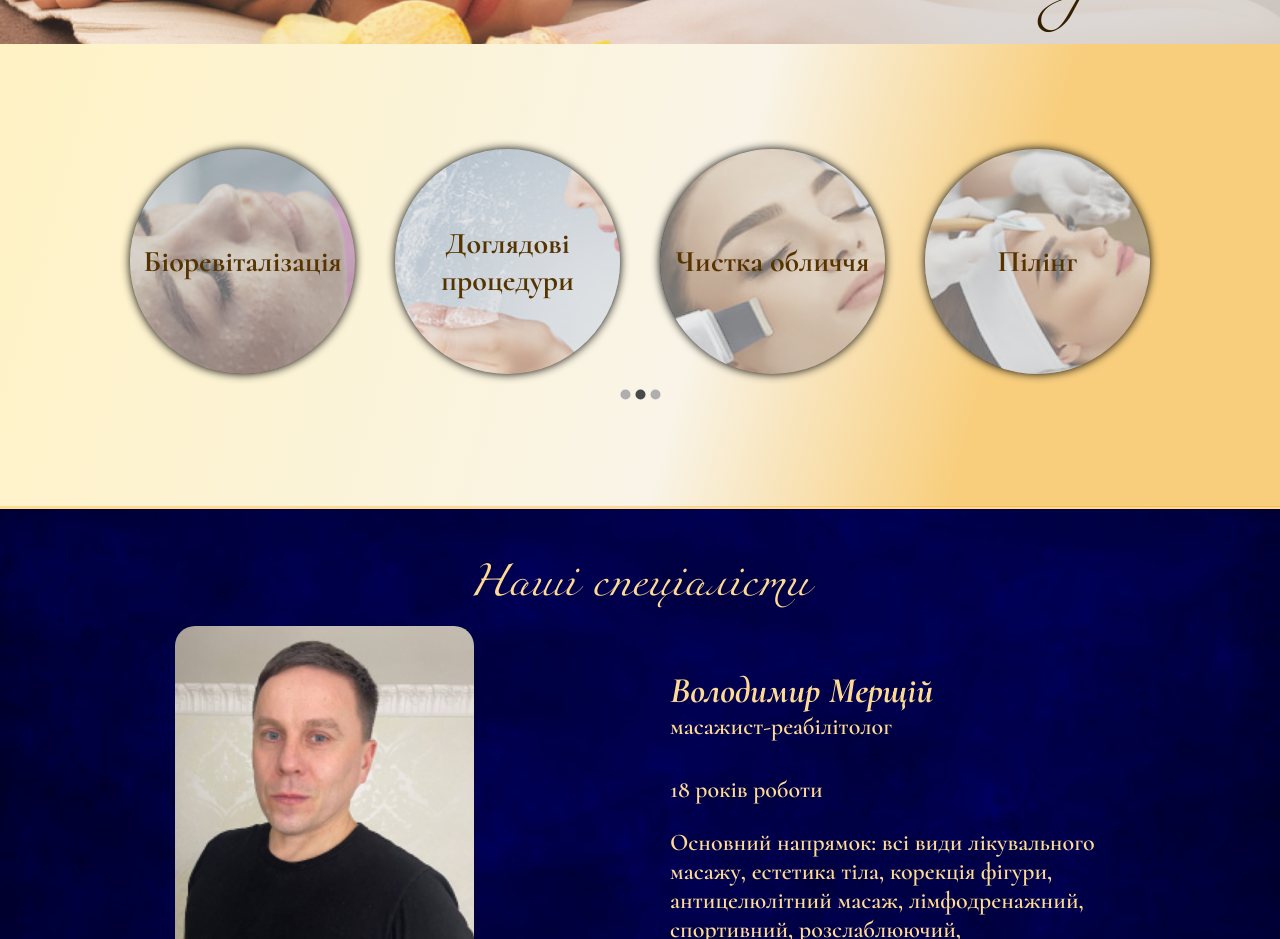
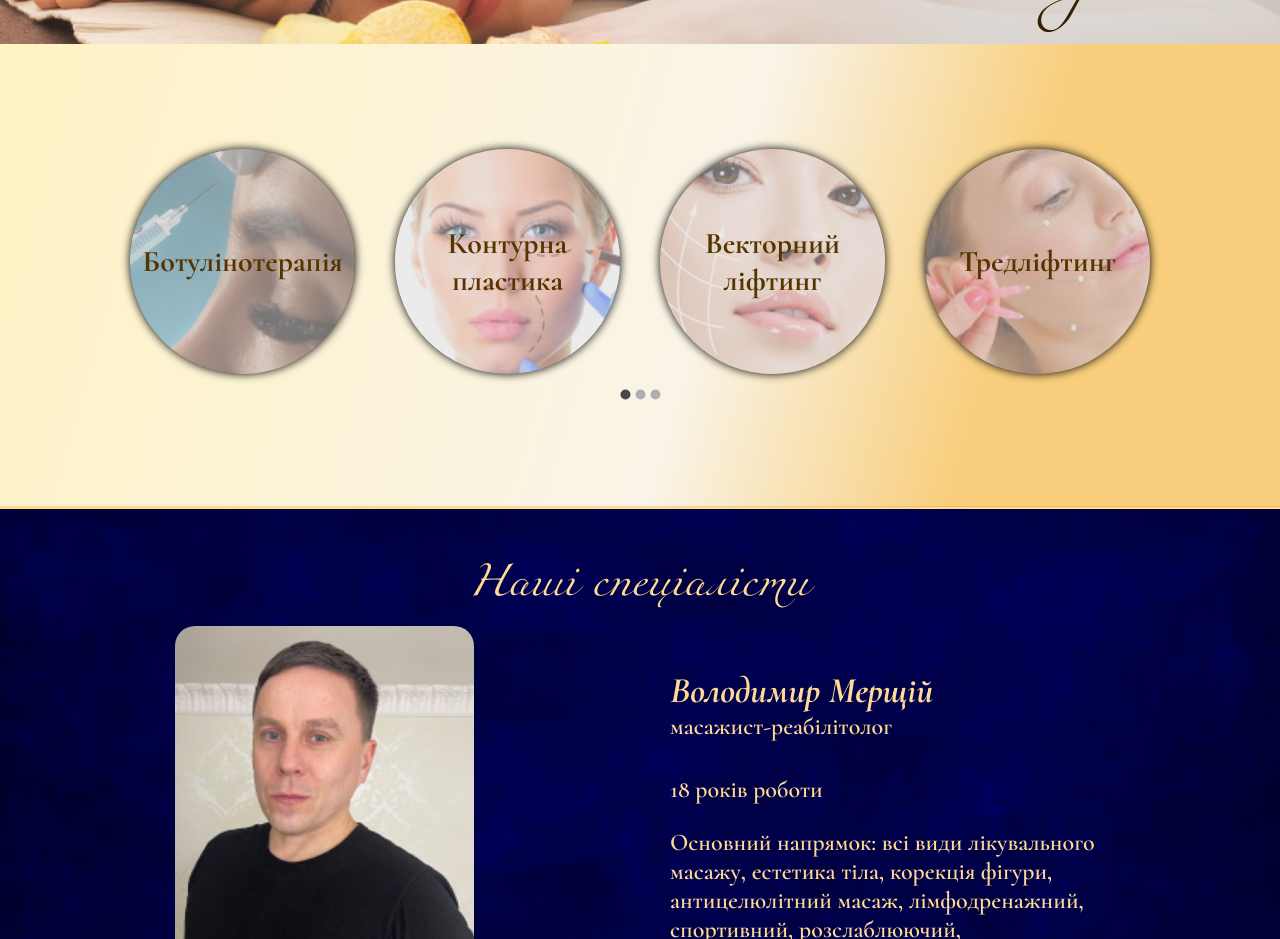
Before and after one commit to MaximKucheriaviy/kolichko-beauty, a Next.js app: page / in a window 1280 px wide. Shown: the part 1520-2459 px from the top of the page. Built offline with nearby package versions, Linux system fonts and the light colour scheme; a web font is replaced by a local one.

Commit message:
animation fix

```diff
--- a/components/Sevices/Services.jsx
+++ b/components/Sevices/Services.jsx
@@ -33,6 +33,9 @@ export const Serice = () => {
           <div className="carouselDesctop">
             <Carousel
               navButtonsAlwaysInvisible={dementions.x && dementions.x < 1280}
+              animation="slide"
+              duration={700}
+              interval={10000}
             >
               {services &&
                 services.map((item, index) => {
```
